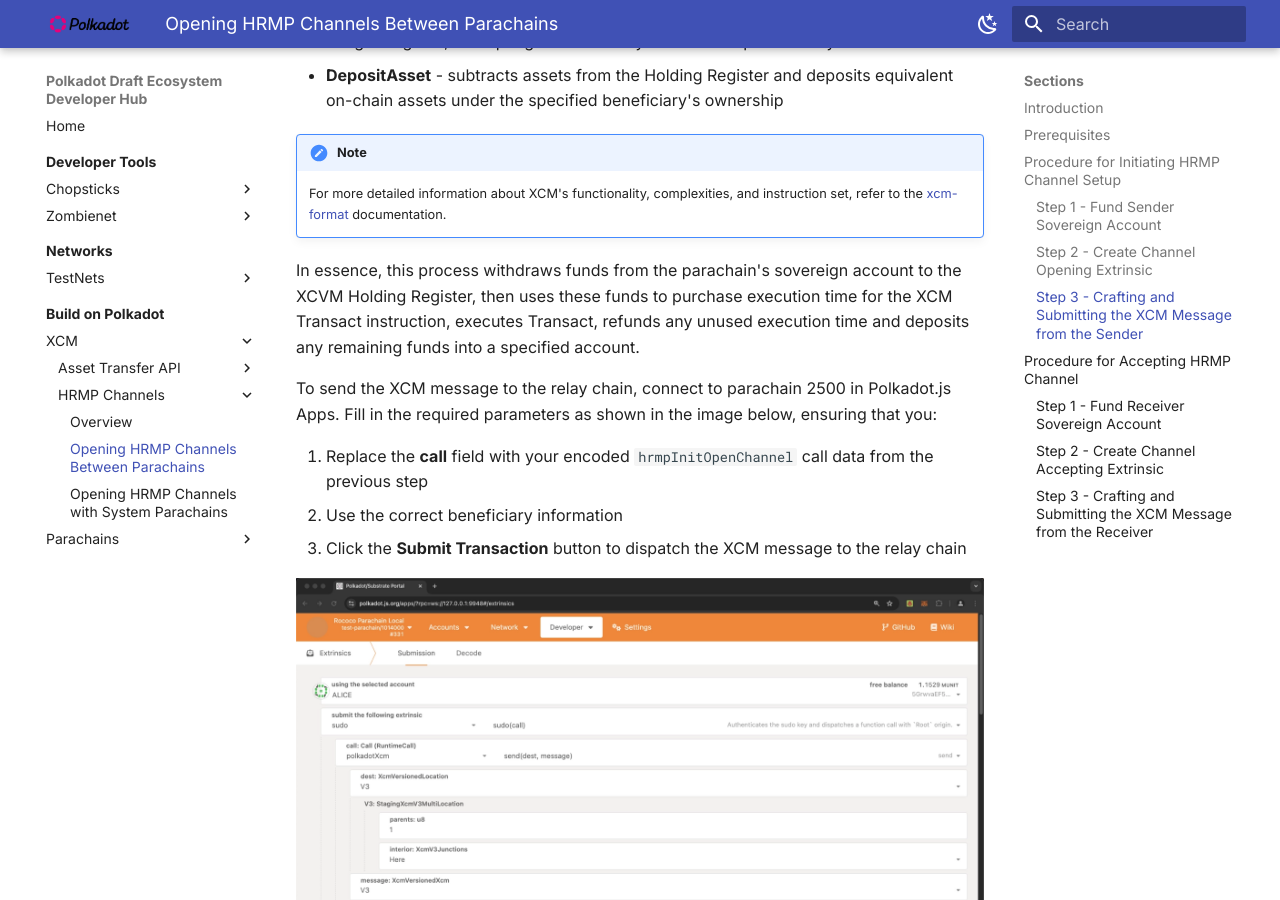
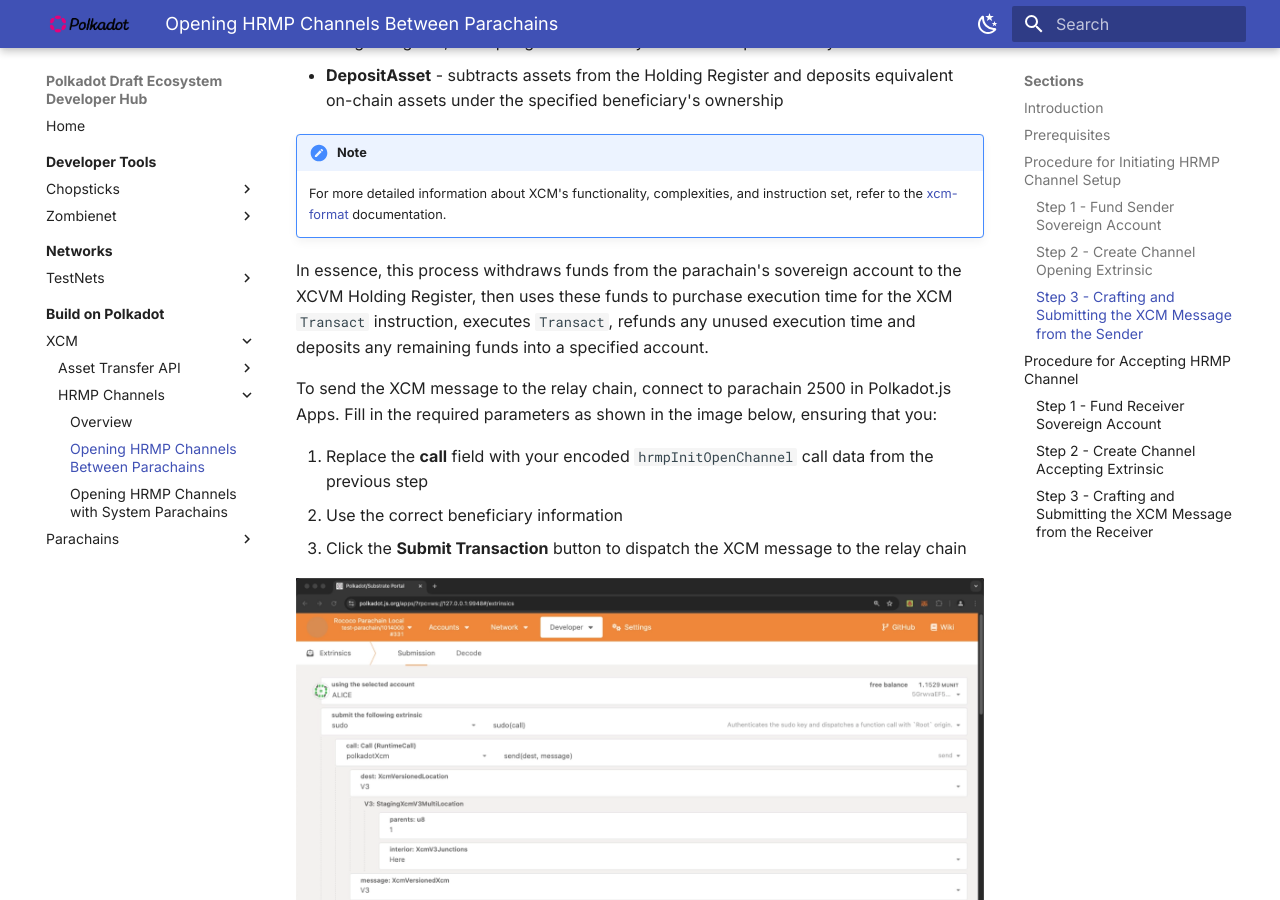
Before and after one commit to papermoonio/polkadot-ecosystem-docs-draft, an MkDocs documentation site: the page built from docs/build-on-polkadot/xcm/hrmp-channels/para-to-para.md, in a window 1280 px wide and 900 px high, scrolled down 3487 px. Built offline with MkDocs 1.6.1 and Material for MkDocs 9.7.7, drawn with Linux system fonts in a browser that asks for light colours.

```diff
--- a/docs/build-on-polkadot/xcm/hrmp-channels/para-to-para.md
+++ b/docs/build-on-polkadot/xcm/hrmp-channels/para-to-para.md
@@ -90,7 +90,7 @@ The XCM message should contain the following instructions:
 !!!note
     For more detailed information about XCM's functionality, complexities, and instruction set, refer to the [xcm-format](https://github.com/polkadot-fellows/xcm-format){target=_blank} documentation.
 
-In essence, this process withdraws funds from the parachain's sovereign account to the XCVM Holding Register, then uses these funds to purchase execution time for the XCM Transact instruction, executes Transact, refunds any unused execution time and deposits any remaining funds into a specified account.
+In essence, this process withdraws funds from the parachain's sovereign account to the XCVM Holding Register, then uses these funds to purchase execution time for the XCM `Transact` instruction, executes `Transact`, refunds any unused execution time and deposits any remaining funds into a specified account.
 
 To send the XCM message to the relay chain, connect to parachain 2500 in Polkadot.js Apps. Fill in the required parameters as shown in the image below, ensuring that you:
 
```
